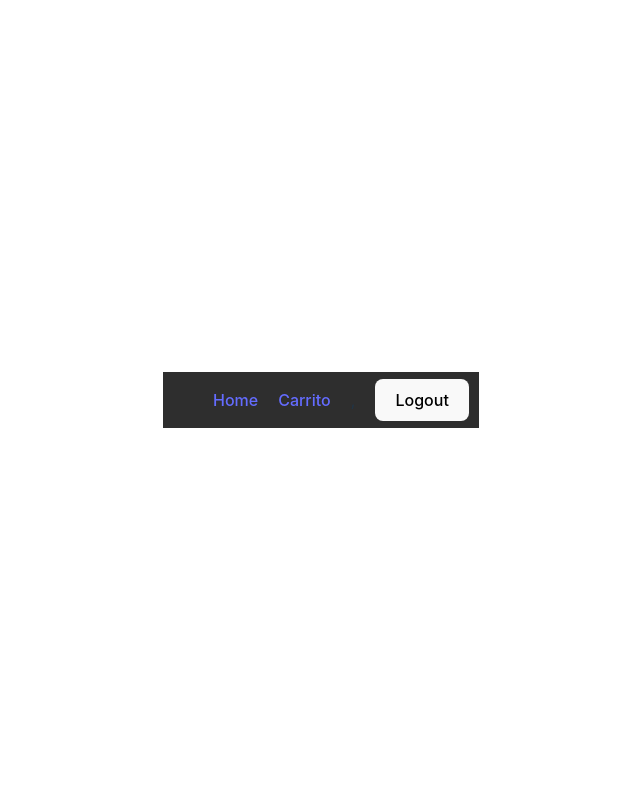
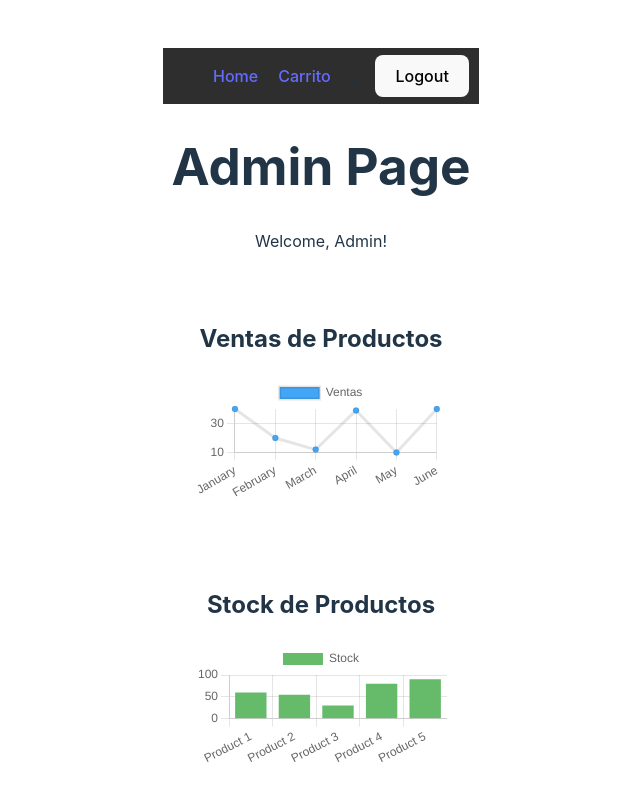
Before and after one commit to Arieljunik/PNT2, a Vue app: page /admin in a window 1280 px wide. Shown: the top 800 px of the page, without its empty margins (319-959 px from the left). Built offline with nearby package versions, Linux system fonts and the light colour scheme.

Commit message:
Añadir página de administración con gráficos

```diff
--- a/package.json
+++ b/package.json
@@ -10,9 +10,11 @@
   },
   "dependencies": {
     "axios": "^1.7.2",
+    "chart.js": "^4.4.3",
     "pinia": "^2.1.7",
     "router": "^1.3.8",
     "vue": "^3.4.27",
+    "vue-chartjs": "^5.3.1",
     "vue-router": "^4.3.2"
   },
   "devDependencies": {
--- /dev/null
+++ b/src/components/charts/BarChart.vue
@@ -0,0 +1,18 @@
+
+<template>
+    <Bar :data="chartData" />
+  </template>
+
+  <script setup>
+  import { Bar } from 'vue-chartjs'
+  import { Chart as ChartJS, Title, Tooltip, Legend, BarElement, PointElement, CategoryScale, LinearScale } from 'chart.js'
+
+  ChartJS.register(Title, Tooltip, Legend, BarElement, PointElement, CategoryScale, LinearScale)
+
+  defineProps({
+    chartData: {
+      type: Object,
+      required: true
+    }
+  })
+  </script>
--- /dev/null
+++ b/src/components/charts/LineChart.vue
@@ -0,0 +1,17 @@
+<template>
+    <Line :data="chartData" />
+  </template>
+
+  <script setup>
+  import { Line } from 'vue-chartjs'
+  import { Chart as ChartJS, Title, Tooltip, Legend, LineElement, PointElement, CategoryScale, LinearScale } from 'chart.js'
+
+  ChartJS.register(Title, Tooltip, Legend, LineElement, PointElement, CategoryScale, LinearScale)
+
+  defineProps({
+    chartData: {
+      type: Object,
+      required: true
+    }
+  })
+  </script>
--- /dev/null
+++ b/src/components/views/AdminView.vue
@@ -0,0 +1,57 @@
+<template>
+    <div>
+      <h1>Admin Page</h1>
+      <p>Welcome, Admin!</p>
+      <div class="charts">
+        <div class="chart">
+          <h2>Ventas de Productos</h2>
+          <LineChart :chart-data="salesData" />
+        </div>
+        <div class="chart">
+          <h2>Stock de Productos</h2>
+          <BarChart :chart-data="stockData" />
+        </div>
+      </div>
+    </div>
+  </template>
+
+  <script setup>
+  import { ref } from 'vue'
+  import LineChart from '../charts/LineChart.vue'
+  import BarChart from '../charts/BarChart.vue'
+
+  const salesData = ref({
+    labels: ['January', 'February', 'March', 'April', 'May', 'June'],
+    datasets: [
+      {
+        label: 'Ventas',
+        backgroundColor: '#42A5F5',
+        data: [40, 20, 12, 39, 10, 40]
+      }
+    ]
+  })
+
+  const stockData = ref({
+    labels: ['Product 1', 'Product 2', 'Product 3', 'Product 4', 'Product 5'],
+    datasets: [
+      {
+        label: 'Stock',
+        backgroundColor: '#66BB6A',
+        data: [60, 55, 30, 80, 90]
+      }
+    ]
+  })
+  </script>
+
+  <style scoped>
+  .charts {
+    display: flex;
+    flex-direction: column;
+    align-items: center;
+  }
+
+  .chart {
+    width: 80%;
+    margin: 2rem 0;
+  }
+  </style>
```
Also changed, not shown: src/main.js (+17 -0 lines), 1 other file (tests, documents, lock files or other folders).
